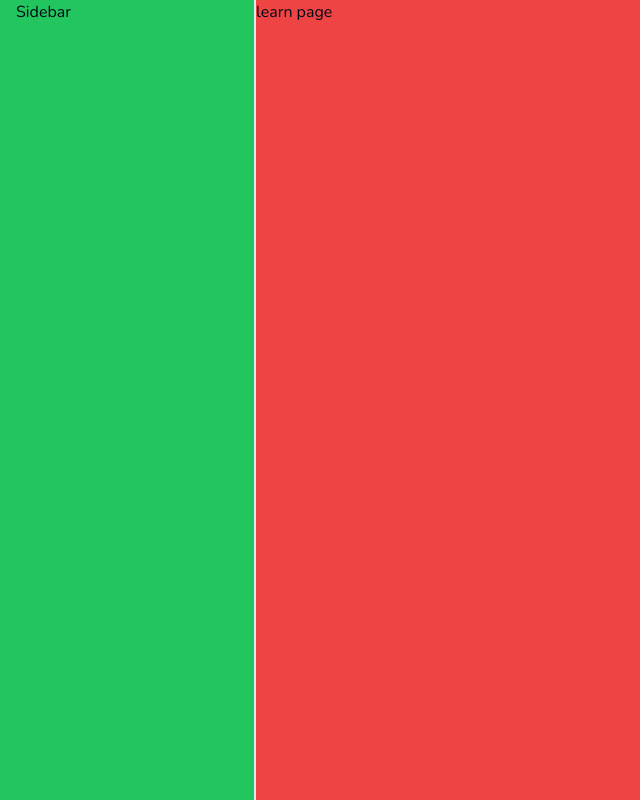
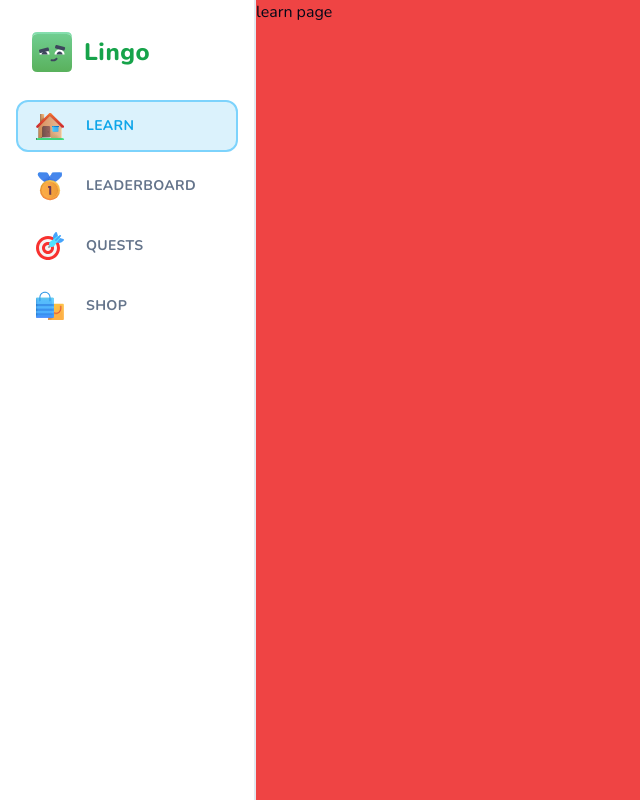
Before and after one commit to runmark/lingo, a Next.js app: page /learn in a window 1280 px wide. Shown: the whole page, without its empty margins (0-640 px from the left). Built offline with nearby package versions, Linux system fonts and the light colour scheme.

Commit message:
✨ feat(main): sidebar

```diff
--- /dev/null
+++ b/components/sidebar-item.tsx
@@ -0,0 +1,41 @@
+"use client";
+
+import Link from "next/link";
+import { Button } from "./ui/button";
+import { usePathname } from "next/navigation";
+import Image from "next/image";
+
+type Props = {
+    label: string;
+    iconStr: string;
+    href: string;
+};
+
+
+const SidebarItem = ({ label, iconStr, href }: Props) => {
+
+    const pathname = usePathname();
+    const active = pathname === href;
+
+    return (
+        <Button
+            variant={active ? "sidebarOutline" : "sidebar"}
+            className="justify-start h-[52px]"
+            asChild
+        >
+            <Link href={href}>
+                <Image
+                    src={iconStr}
+                    alt={label}
+                    width={32}
+                    height={32}
+                    className="mr-5"
+                />
+                {label}
+            </Link>
+        </Button >
+    );
+}
+
+
+export default SidebarItem;
--- a/components/sidebar.tsx
+++ b/components/sidebar.tsx
@@ -1,4 +1,9 @@
 import { cn } from "@/lib/utils"
+import Image from "next/image";
+import Link from "next/link";
+import SidebarItem from "./sidebar-item";
+import { ClerkLoaded, ClerkLoading, UserButton } from "@clerk/nextjs";
+import { Loader } from "lucide-react";
 
 
 type Props = {
@@ -8,10 +13,33 @@
 const Sidebar = ({ className }: Props) => {
     return (
         <div className={cn(
-            "bg-green-500 lg:w-[256px] lg:fixed h-full flex flex-col left-0 top-0 px-4 border-r-2",
+            "lg:w-[256px] lg:fixed h-full flex flex-col left-0 top-0 px-4 border-r-2",
             className,
         )} >
-            Sidebar
+            <Link href="/learn">
+                <div className="pt-8 pl-4 pb-7 flex items-center gap-x-3">
+                    <Image src="/mascot.svg" height={40} width={40} alt="Mascot" />
+                    <h1 className="text-2xl font-extrabold text-green-600 tracking-wide">
+                        Lingo
+                    </h1>
+                </div>
+            </Link>
+
+            <div className="flex flex-col gap-y-2 flex-1">
+                <SidebarItem label="learn" href="/learn" iconStr="/learn.svg"></SidebarItem>
+                <SidebarItem label="leaderboard" href="/leaderboard" iconStr="/leaderboard.svg"></SidebarItem>
+                <SidebarItem label="quests" href="/quests" iconStr="/quests.svg"></SidebarItem>
+                <SidebarItem label="shop" href="/shop" iconStr="/shop.svg"></SidebarItem>
+            </div>
+
+            <div className="p-4">
+                <ClerkLoading>
+                    <Loader className="h-5 w-5 text-muted-foreground animate-spin"></Loader>
+                </ClerkLoading>
+                <ClerkLoaded>
+                    <UserButton afterSignOutUrl="/"></UserButton>
+                </ClerkLoaded>
+            </div>
         </div >
     );
 }
```
Also changed, not shown: app/(marketing)/page.tsx (+3 -1 lines), components/mobile-sidebar.tsx (+3 -6 lines).
